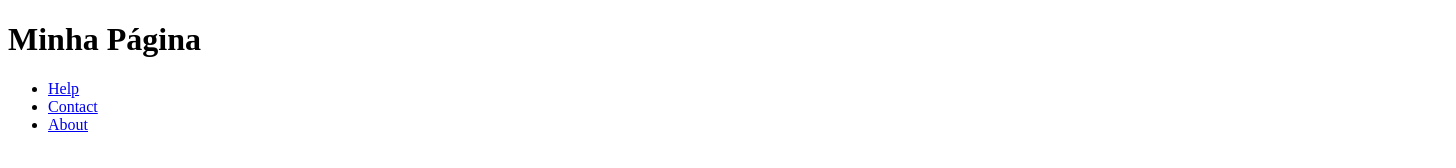
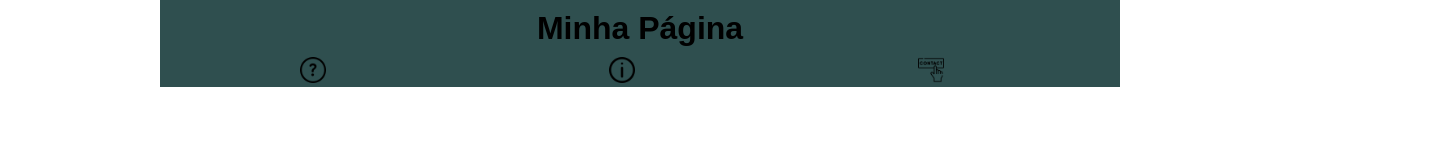
Before and after one commit to andrealtobelli/projeto-incial, a plain HTML site: page index.html in a window 1280 px wide. Shown: the whole page, 1456 px wide, since content can reach past the window. Drawn offline with Linux system fonts and the light colour scheme.

Commit message:
aula do dia 14/03/2024

```diff
--- a/index.html
+++ b/index.html
@@ -5,6 +5,58 @@
 		<meta charset="UTF-8"/>
 		<meta name="viewport" content="width=device-width,initial-scale=1.0/">
 		<title>Exemplo básico de HTML</title>
+
+		<style>
+			/*Este é um comentário em CSS*/
+			/*Vamos selecionar uma tag para aplicar um estilo, esta ação se chama seleção de seletor
+			onde o seletor é a tag ou o elemento no caso o elemento pode ser um id ou uma class */
+
+			/*Vamos pegar um lista ul e aplicar um estilo*/
+
+			/*Aqui selecionei a lista ul, desta forma seleciona todas as listas ul da página então se eu aplicar um estilo
+			todos serão afetados.*/
+		*{
+            margin: 0px;
+            padding: 0px;
+            font-size: 16px;
+         }
+
+         ul{
+            list-style: none;
+            width: 135%;
+            margin: 0 auto;
+         }
+         ul li{
+            display: inline;
+            padding: 0 10px;
+            margin: 0 10%;
+         }
+
+         ul li a{
+            text-decoration: none;
+            display: inline;
+
+         }
+         .container{
+            width: 75%;
+            margin: 0 auto;
+            background-color: bisque;
+            border: 0px;
+            box-sizing: border-box;
+         }
+         .cabecalho{
+            border: 0px;
+            background-color: darkslategray;
+         }
+         .cabecalho h1{
+            font-size: 32px;
+            font-family: sans-serif;
+            text-align: center;
+            padding: 10px;
+         }
+		</style>
+
+
 	</head>
 	<body>
 
@@ -14,9 +66,16 @@
 				<h1>Minha Página</h1>
 				<nav>
 					<ul>
-						<li><a href="./paginas/help.html">Help</a></li>
-						<li><a href="./paginas/contact.html">Contact</a></li>
-						<li><a href="./paginas/about.html">About</a></li>
+						<li>
+							<a href="./paginas/help.html">
+								<img src="./img/question.png" alt="Caractere de interrogação dentro de um círculo" width="2%">
+
+							</a>
+						</li>
+						<li><a href="./paginas/about.html">   <img src="./img/info.png" alt="letra i dentro de um circulo" width="2%"> </a></li>
+						<li><a href="./paginas/contact.html">
+							<img src="./img/contact.png" alt="dedo pressionando botão" width="2%">   </a></li>
+
 					</ul>
 				</nav>
 			</header>
```
Also changed, not shown: img/contact.png (added), img/info.png (added), img/question.png (added).
